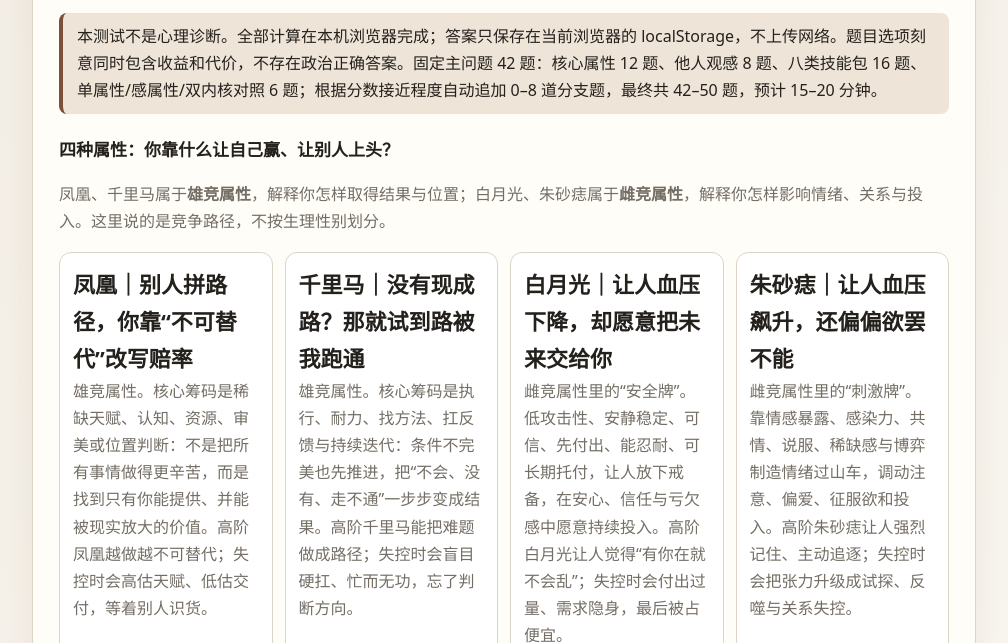
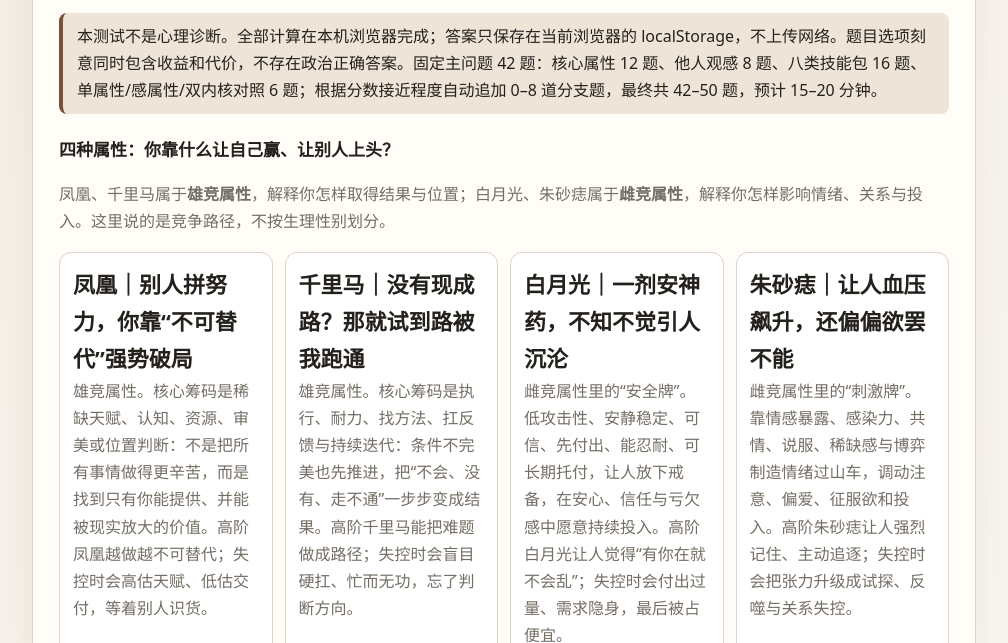
Before and after one commit to 2990731862-byte/test, a plain HTML site: page index.html in a window 1280 px wide. Shown: the part 157-800 px from the top of the page, without its empty margins (136-1144 px from the left). Drawn offline with Linux system fonts and the light colour scheme.

Commit message:
Sharpen Phoenix and White Moonlight headlines

```diff
--- a/index.html
+++ b/index.html
@@ -24,9 +24,9 @@
     <h3>四种属性：你靠什么让自己赢、让别人上头？</h3>
     <p class="muted">凤凰、千里马属于<strong>雄竞属性</strong>，解释你怎样取得结果与位置；白月光、朱砂痣属于<strong>雌竞属性</strong>，解释你怎样影响情绪、关系与投入。这里说的是竞争路径，不按生理性别划分。</p>
     <div class="grid">
-      <div class="metric"><b>凤凰｜别人拼路径，你靠“不可替代”改写赔率</b><br><span class="muted">雄竞属性。核心筹码是稀缺天赋、认知、资源、审美或位置判断：不是把所有事情做得更辛苦，而是找到只有你能提供、并能被现实放大的价值。高阶凤凰越做越不可替代；失控时会高估天赋、低估交付，等着别人识货。</span></div>
+      <div class="metric"><b>凤凰｜别人拼努力，你靠“不可替代”强势破局</b><br><span class="muted">雄竞属性。核心筹码是稀缺天赋、认知、资源、审美或位置判断：不是把所有事情做得更辛苦，而是找到只有你能提供、并能被现实放大的价值。高阶凤凰越做越不可替代；失控时会高估天赋、低估交付，等着别人识货。</span></div>
       <div class="metric"><b>千里马｜没有现成路？那就试到路被我跑通</b><br><span class="muted">雄竞属性。核心筹码是执行、耐力、找方法、扛反馈与持续迭代：条件不完美也先推进，把“不会、没有、走不通”一步步变成结果。高阶千里马能把难题做成路径；失控时会盲目硬扛、忙而无功，忘了判断方向。</span></div>
-      <div class="metric"><b>白月光｜让人血压下降，却愿意把未来交给你</b><br><span class="muted">雌竞属性里的“安全牌”。低攻击性、安静稳定、可信、先付出、能忍耐、可长期托付，让人放下戒备，在安心、信任与亏欠感中愿意持续投入。高阶白月光让人觉得“有你在就不会乱”；失控时会付出过量、需求隐身，最后被占便宜。</span></div>
+      <div class="metric"><b>白月光｜一剂安神药，不知不觉引人沉沦</b><br><span class="muted">雌竞属性里的“安全牌”。低攻击性、安静稳定、可信、先付出、能忍耐、可长期托付，让人放下戒备，在安心、信任与亏欠感中愿意持续投入。高阶白月光让人觉得“有你在就不会乱”；失控时会付出过量、需求隐身，最后被占便宜。</span></div>
       <div class="metric"><b>朱砂痣｜让人血压飙升，还偏偏欲罢不能</b><br><span class="muted">雌竞属性里的“刺激牌”。靠情感暴露、感染力、共情、说服、稀缺感与博弈制造情绪过山车，调动注意、偏爱、征服欲和投入。高阶朱砂痣让人强烈记住、主动追逐；失控时会把张力升级成试探、反噬与关系失控。</span></div>
     </div>
     <h3>同一种表现，为什么可能完全不是一类人？</h3>
```
